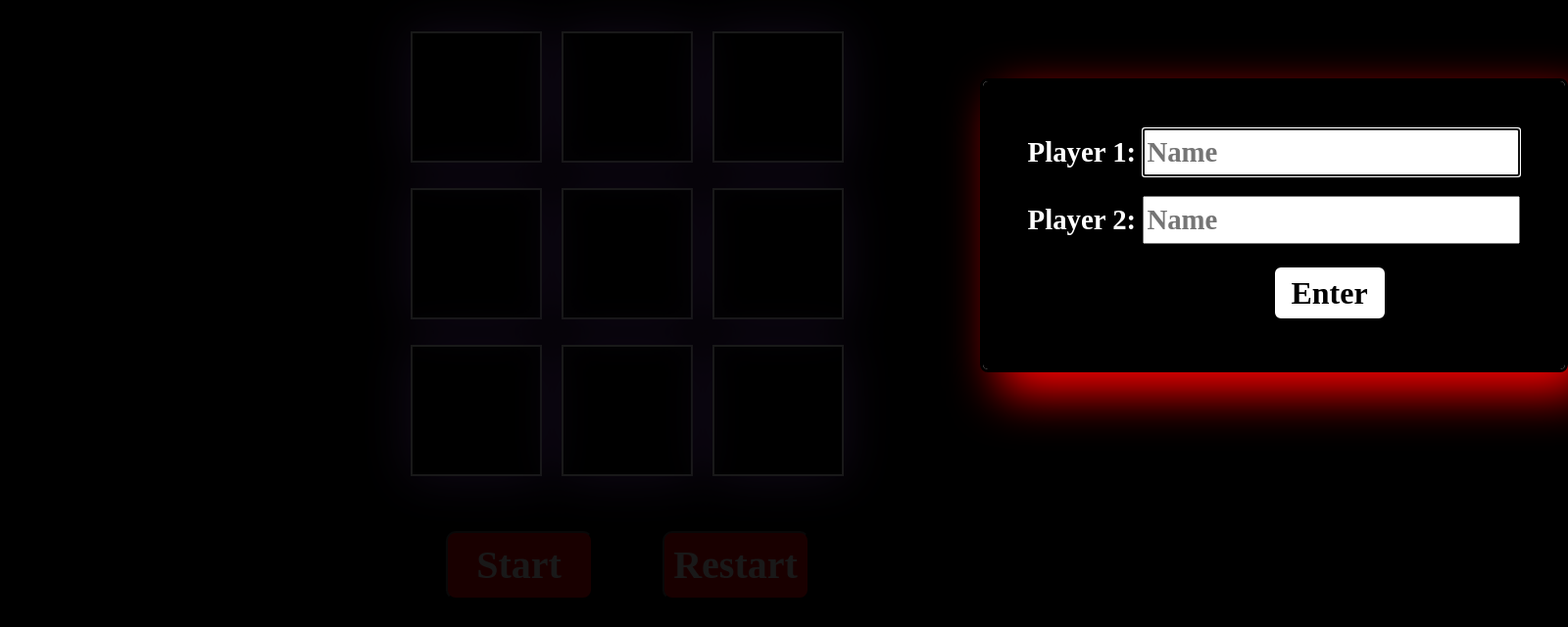
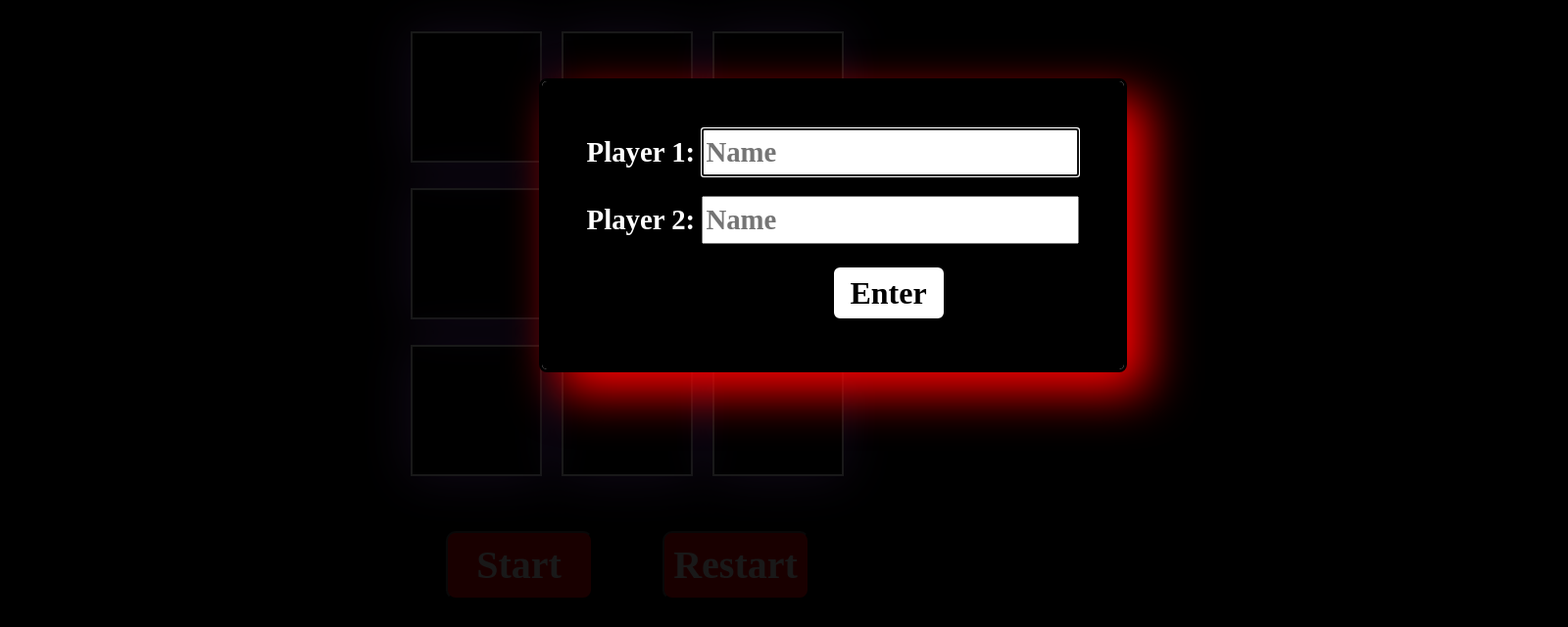
Before and after one commit to Sprou-t/tic-tac-toe, a plain HTML site: page index.html in a window 1280 px wide. Both pictures are taken after a click on the button "Start". Shown: the part 160-800 px from the top of the page at 98% size, 1600 px wide, since content can reach past the window. Drawn offline with Linux system fonts and the light colour scheme.

Commit message:
adjusted the position of the pop up form

```diff
--- a/stylesheet/style.css
+++ b/stylesheet/style.css
@@ -25,7 +25,7 @@ h1{
 .dialog_for_name{
     position: relative;
     top:240px;
-    left:1000px;
+    left:550px;
     box-shadow: 20px 20px 50px red ;
     border-radius: 8px;
     height: 300px;
```
